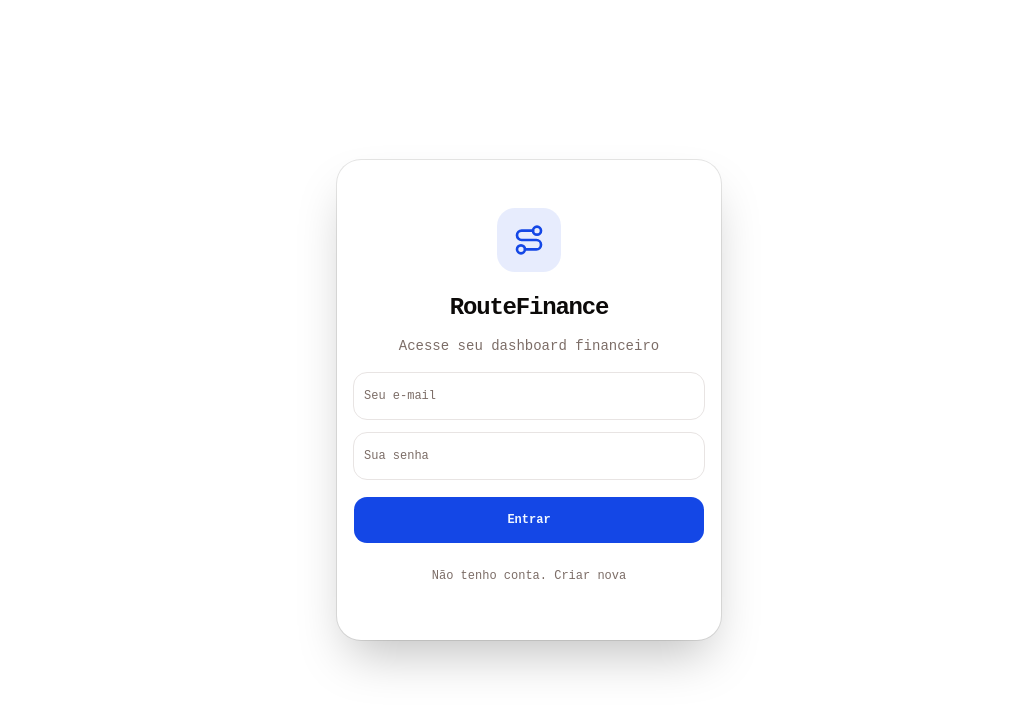
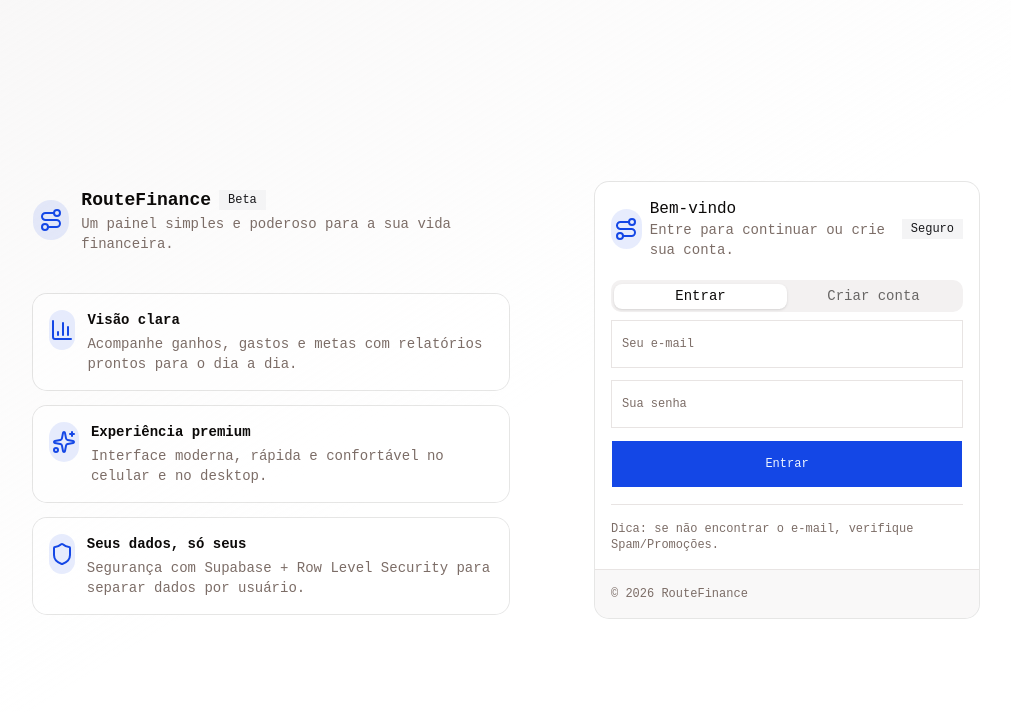
Before and after one commit to mayconddouglas/mobillis_brazeo, a React (Vite) app: page /login in a window 1280 px wide. Shown: the top 712 px of the page, without its empty margins (111-1122 px from the left). Built offline with nearby package versions, Linux system fonts and the light colour scheme; no server answers.

Commit message:
feat: Analisar Projeto e Fornecer Visão
Co-authored-by: traeagent <traeagent@users.noreply.github.com>

```diff
--- a/src/pages/Login.tsx
+++ b/src/pages/Login.tsx
@@ -4,9 +4,12 @@
 import { Navigate } from 'react-router-dom';
 import { Button } from '@/components/ui/button';
 import { Input } from '@/components/ui/input';
-import { Card, CardContent, CardHeader, CardTitle, CardDescription } from '@/components/ui/card';
-import { Alert, AlertDescription } from '@/components/ui/alert';
-import { Route } from 'lucide-react';
+import { Card, CardContent, CardHeader, CardTitle, CardDescription, CardFooter } from '@/components/ui/card';
+import { Alert, AlertDescription, AlertTitle } from '@/components/ui/alert';
+import { Tabs, TabsContent, TabsList, TabsTrigger } from '@/components/ui/tabs';
+import { Badge } from '@/components/ui/badge';
+import { Separator } from '@/components/ui/separator';
+import { BarChart3, Check, Route, Shield, Sparkles } from 'lucide-react';
 
 export default function Login() {
   const { user, isDemo } = useAuth();
@@ -15,6 +18,7 @@
   const [isSignUp, setIsSignUp] = useState(false);
   const [loading, setLoading] = useState(false);
   const [error, setError] = useState<string | null>(null);
+  const [signedUpEmail, setSignedUpEmail] = useState<string | null>(null);
 
   if (user) {
     return <Navigate to="/" replace />;
@@ -26,14 +30,20 @@
     setError(null);
     try {
       if (isDemo) {
-        alert("Modo Demo ativo: as credenciais do Supabase não foram configuradas. O app deverá ignorar o login automaticamente.");
+        setError("Modo Demo ativo: as credenciais do Supabase não foram configuradas.");
         return;
       }
 
       if (isSignUp) {
-        const { error } = await supabase.auth.signUp({ email, password });
+        const { error } = await supabase.auth.signUp({
+          email,
+          password,
+          options: { emailRedirectTo: window.location.origin },
+        });
         if (error) throw error;
-        alert('Cadastro realizado! Verifique seu email se a confirmação estiver ativada, ou no caso do Supabase local já pode entrar.');
+        setSignedUpEmail(email);
+        setIsSignUp(false);
+        setPassword('');
       } else {
         const { error } = await supabase.auth.signInWithPassword({ email, password });
         if (error) throw error;
@@ -46,32 +56,101 @@
   };
 
   return (
-    <div className="h-screen w-full flex items-center justify-center p-4 bg-background">
-      <Card className="w-full max-w-sm rounded-[24px] shadow-2xl border-none">
-        <CardHeader className="text-center space-y-2 pt-8">
-          <div className="w-16 h-16 bg-primary/10 rounded-2xl mx-auto flex items-center justify-center mb-4">
-            <Route className="text-primary w-8 h-8" />
+    <div className="min-h-svh bg-background">
+      <div className="pointer-events-none fixed inset-0 bg-gradient-to-br from-muted/60 via-background to-background" />
+      <div className="relative mx-auto grid min-h-svh w-full max-w-5xl items-center gap-10 px-4 py-12 lg:grid-cols-2">
+        <div className="hidden lg:block">
+          <div className="flex items-center gap-3">
+            <div className="flex size-10 items-center justify-center rounded-full bg-primary/10 text-primary">
+              <Route />
             </div>
-          <CardTitle className="text-2xl font-black tracking-tighter">RouteFinance</CardTitle>
-          <CardDescription className="text-sm">
-            {isSignUp ? 'Crie sua conta para começar' : 'Acesse seu dashboard financeiro'}
-          </CardDescription>
+            <div>
+              <div className="flex items-center gap-2">
+                <div className="text-lg font-semibold">RouteFinance</div>
+                <Badge variant="secondary">Beta</Badge>
+              </div>
+              <div className="text-sm text-muted-foreground">
+                Um painel simples e poderoso para a sua vida financeira.
+              </div>
+            </div>
+          </div>
+
+          <div className="mt-10 flex flex-col gap-4">
+            <Feature
+              icon={<BarChart3 />}
+              title="Visão clara"
+              description="Acompanhe ganhos, gastos e metas com relatórios prontos para o dia a dia."
+            />
+            <Feature
+              icon={<Sparkles />}
+              title="Experiência premium"
+              description="Interface moderna, rápida e confortável no celular e no desktop."
+            />
+            <Feature
+              icon={<Shield />}
+              title="Seus dados, só seus"
+              description="Segurança com Supabase + Row Level Security para separar dados por usuário."
+            />
+          </div>
+        </div>
+
+        <Card className="mx-auto w-full max-w-sm">
+          <CardHeader>
+            <div className="flex items-center justify-between">
+              <div className="flex items-center gap-2">
+                <div className="flex size-10 items-center justify-center rounded-full bg-primary/10 text-primary">
+                  <Route />
+                </div>
+                <div>
+                  <CardTitle>Bem-vindo</CardTitle>
+                  <CardDescription>Entre para continuar ou crie sua conta.</CardDescription>
+                </div>
+              </div>
+              <Badge variant="secondary" className="hidden sm:inline-flex">Seguro</Badge>
+            </div>
           </CardHeader>
-        <CardContent className="pb-8">
-          <form onSubmit={handleAuth} className="space-y-4">
+
+          <CardContent className="flex flex-col gap-4">
+            {signedUpEmail && (
+              <Alert className="bg-card">
+                <Check />
+                <AlertTitle>Confirme seu e-mail</AlertTitle>
+                <AlertDescription>
+                  Enviamos um link de confirmação para <span className="font-medium">{signedUpEmail}</span>. Abra o e-mail para ativar sua conta.
+                </AlertDescription>
+              </Alert>
+            )}
+
             {error && (
-              <div className="p-3 bg-destructive/15 text-destructive text-sm rounded-xl font-medium text-center">
-                {error}
-              </div>
+              <Alert variant="destructive">
+                <AlertTitle>Não foi possível continuar</AlertTitle>
+                <AlertDescription>{error}</AlertDescription>
+              </Alert>
             )}
-            <div className="space-y-3">
+
+            <Tabs
+              value={isSignUp ? 'signup' : 'login'}
+              onValueChange={(val) => {
+                setIsSignUp(val === 'signup');
+                setError(null);
+              }}
+            >
+              <TabsList className="w-full" variant="default">
+                <TabsTrigger value="login">Entrar</TabsTrigger>
+                <TabsTrigger value="signup">Criar conta</TabsTrigger>
+              </TabsList>
+
+              <TabsContent value="login">
+                <form onSubmit={handleAuth} className="flex flex-col gap-3">
                   <Input
                     type="email"
                     placeholder="Seu e-mail"
                     value={email}
                     onChange={(e) => setEmail(e.target.value)}
                     required
-                className="h-12 rounded-xl"
+                    autoComplete="email"
+                    inputMode="email"
+                    className="h-12"
                   />
                   <Input
                     type="password"
@@ -79,36 +158,86 @@
                     value={password}
                     onChange={(e) => setPassword(e.target.value)}
                     required
-                className="h-12 rounded-xl"
+                    autoComplete="current-password"
+                    className="h-12"
                   />
+
+                  <Button className="h-12 w-full" type="submit" disabled={loading || isDemo}>
+                    {loading ? 'Entrando...' : 'Entrar'}
+                  </Button>
+                </form>
+              </TabsContent>
+
+              <TabsContent value="signup">
+                <form onSubmit={handleAuth} className="flex flex-col gap-3">
+                  <Input
+                    type="email"
+                    placeholder="Seu e-mail"
+                    value={email}
+                    onChange={(e) => setEmail(e.target.value)}
+                    required
+                    autoComplete="email"
+                    inputMode="email"
+                    className="h-12"
+                  />
+                  <Input
+                    type="password"
+                    placeholder="Crie uma senha"
+                    value={password}
+                    onChange={(e) => setPassword(e.target.value)}
+                    required
+                    autoComplete="new-password"
+                    className="h-12"
+                  />
+
+                  <div className="text-xs text-muted-foreground">
+                    Ao criar a conta, você concorda em usar o RouteFinance de forma responsável.
                   </div>
 
-            <Button className="w-full h-12 rounded-xl font-bold" type="submit" disabled={loading}>
-              {loading ? 'Carregando...' : isSignUp ? 'Criar Conta' : 'Entrar'}
-            </Button>
-
-            <Button
-              type="button"
-              variant="link"
-              className="w-full text-muted-foreground"
-              onClick={() => setIsSignUp(!isSignUp)}
-            >
-              {isSignUp ? 'Já tenho uma conta. Entrar' : 'Não tenho conta. Criar nova'}
+                  <Button className="h-12 w-full" type="submit" disabled={loading || isDemo}>
+                    {loading ? 'Criando...' : 'Criar conta'}
                   </Button>
                 </form>
+              </TabsContent>
+            </Tabs>
+
+            <Separator />
+
+            <div className="text-xs text-muted-foreground">
+              Dica: se não encontrar o e-mail, verifique Spam/Promoções.
+            </div>
           </CardContent>
+
+          <CardFooter className="flex items-center justify-between">
+            <div className="text-xs text-muted-foreground">© {new Date().getFullYear()} RouteFinance</div>
+            <Badge variant="secondary" className="lg:hidden">Beta</Badge>
+          </CardFooter>
         </Card>
+
         {isDemo && (
-        <div className="fixed bottom-4 left-0 w-full px-4">
-          <div className="mx-auto w-full max-w-sm">
+          <div className="lg:hidden">
             <Alert className="border-border bg-card/80 backdrop-blur">
               <AlertDescription>
                 Modo Demo Local: VITE_SUPABASE_URL não configurado.
               </AlertDescription>
             </Alert>
           </div>
+        )}
       </div>
-      )}
     </div>
   );
 }
+
+function Feature({ icon, title, description }: { icon: React.ReactNode; title: string; description: string }) {
+  return (
+    <div className="flex items-start gap-3 rounded-xl bg-card/60 p-4 ring-1 ring-foreground/10">
+      <div className="flex size-10 items-center justify-center rounded-full bg-primary/10 text-primary">
+        {icon}
+      </div>
+      <div className="flex flex-col gap-1">
+        <div className="text-sm font-semibold">{title}</div>
+        <div className="text-sm text-muted-foreground">{description}</div>
+      </div>
+    </div>
+  );
+}
--- /dev/null
+++ b/supabase/email-templates/confirm-signup.html
@@ -0,0 +1,72 @@
+<!doctype html>
+<html lang="pt-BR">
+  <head>
+    <meta charset="utf-8" />
+    <meta name="viewport" content="width=device-width,initial-scale=1" />
+    <meta name="x-apple-disable-message-reformatting" />
+    <title>Confirme seu e-mail</title>
+  </head>
+  <body style="margin:0;padding:0;background:#f6f7fb;">
+    <div style="display:none;max-height:0;overflow:hidden;opacity:0;color:transparent;">
+      Falta só confirmar seu e-mail para liberar sua conta no RouteFinance.
+    </div>
+    <table role="presentation" width="100%" cellspacing="0" cellpadding="0" style="background:#f6f7fb;padding:24px 12px;">
+      <tr>
+        <td align="center">
+          <table role="presentation" width="100%" cellspacing="0" cellpadding="0" style="max-width:560px;">
+            <tr>
+              <td style="padding:8px 0 16px 0;text-align:left;">
+                <div style="font-family:ui-sans-serif,system-ui,-apple-system,'Segoe UI',Roboto,Helvetica,Arial;letter-spacing:-0.02em;font-size:14px;color:#64748b;">
+                  RouteFinance
+                </div>
+              </td>
+            </tr>
+            <tr>
+              <td style="background:#ffffff;border:1px solid #e5e7eb;border-radius:16px;overflow:hidden;">
+                <div style="padding:28px 24px 20px 24px;">
+                  <div style="font-family:ui-sans-serif,system-ui,-apple-system,'Segoe UI',Roboto,Helvetica,Arial;letter-spacing:-0.03em;font-size:22px;line-height:1.2;font-weight:800;color:#0f172a;">
+                    Confirme seu e-mail para ativar sua conta
+                  </div>
+                  <div style="height:12px;"></div>
+                  <div style="font-family:ui-sans-serif,system-ui,-apple-system,'Segoe UI',Roboto,Helvetica,Arial;font-size:14px;line-height:1.6;color:#334155;">
+                    Olá! Você está a um clique de acessar seu painel financeiro no <strong>RouteFinance</strong>.
+                    Para garantir a segurança da sua conta, confirme seu endereço de e-mail.
+                  </div>
+                  <div style="height:18px;"></div>
+                  <table role="presentation" cellspacing="0" cellpadding="0">
+                    <tr>
+                      <td style="background:#2563eb;border-radius:12px;">
+                        <a href="{{ .ConfirmationURL }}" style="display:inline-block;padding:12px 16px;font-family:ui-sans-serif,system-ui,-apple-system,'Segoe UI',Roboto,Helvetica,Arial;font-size:14px;font-weight:700;color:#ffffff;text-decoration:none;">
+                          Confirmar e entrar
+                        </a>
+                      </td>
+                    </tr>
+                  </table>
+                  <div style="height:16px;"></div>
+                  <div style="font-family:ui-sans-serif,system-ui,-apple-system,'Segoe UI',Roboto,Helvetica,Arial;font-size:12px;line-height:1.6;color:#64748b;">
+                    Se o botão não funcionar, copie e cole este link no navegador:
+                    <div style="word-break:break-all;color:#2563eb;text-decoration:none;margin-top:6px;">
+                      {{ .ConfirmationURL }}
+                    </div>
+                  </div>
+                </div>
+                <div style="padding:18px 24px;background:#f8fafc;border-top:1px solid #e5e7eb;">
+                  <div style="font-family:ui-sans-serif,system-ui,-apple-system,'Segoe UI',Roboto,Helvetica,Arial;font-size:12px;line-height:1.6;color:#64748b;">
+                    <strong>Dica:</strong> se você não solicitou esse cadastro, pode ignorar este e-mail com segurança.
+                  </div>
+                </div>
+              </td>
+            </tr>
+            <tr>
+              <td style="padding:14px 6px 0 6px;text-align:center;">
+                <div style="font-family:ui-sans-serif,system-ui,-apple-system,'Segoe UI',Roboto,Helvetica,Arial;font-size:12px;line-height:1.6;color:#94a3b8;">
+                  © RouteFinance • Este e-mail foi enviado para {{ .Email }}
+                </div>
+              </td>
+            </tr>
+          </table>
+        </td>
+      </tr>
+    </table>
+  </body>
+</html>
```
Also changed, not shown: supabase/email-templates/confirm-signup-subject.txt (added). Lines whose indentation alone changed are shown as unchanged.
